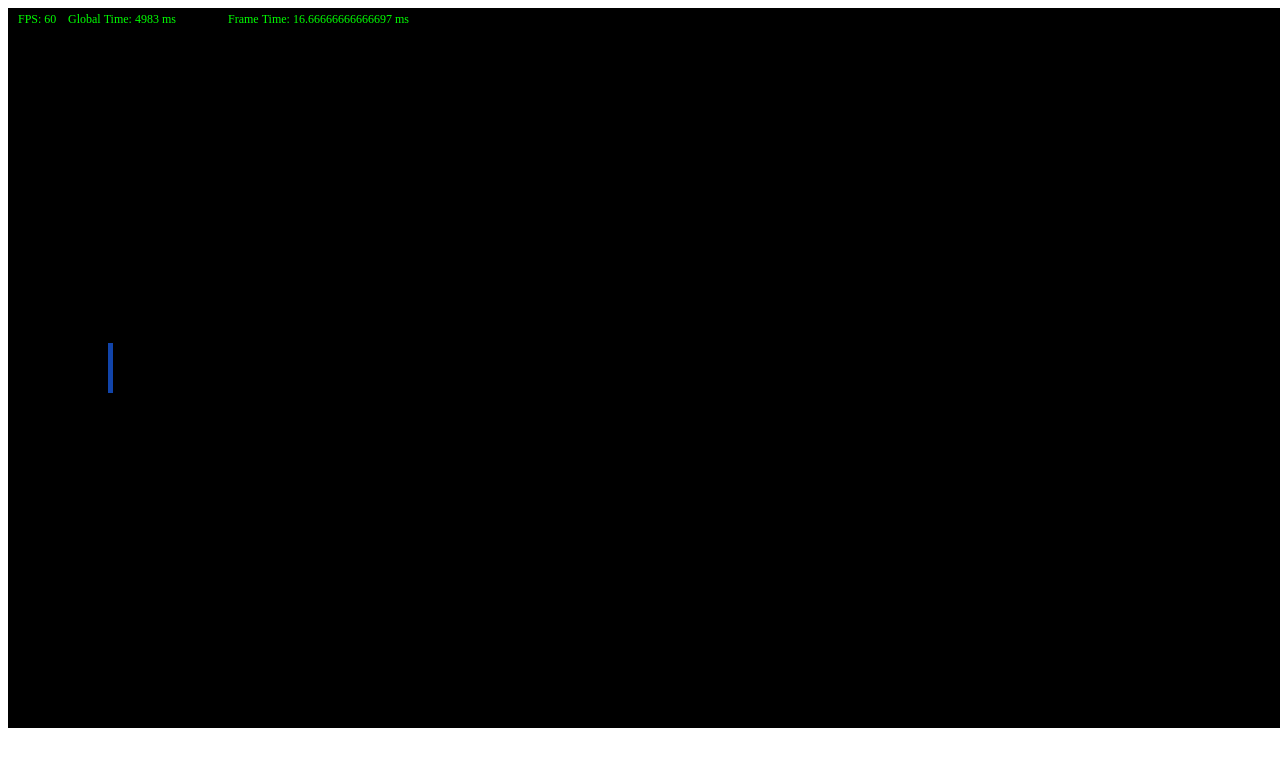
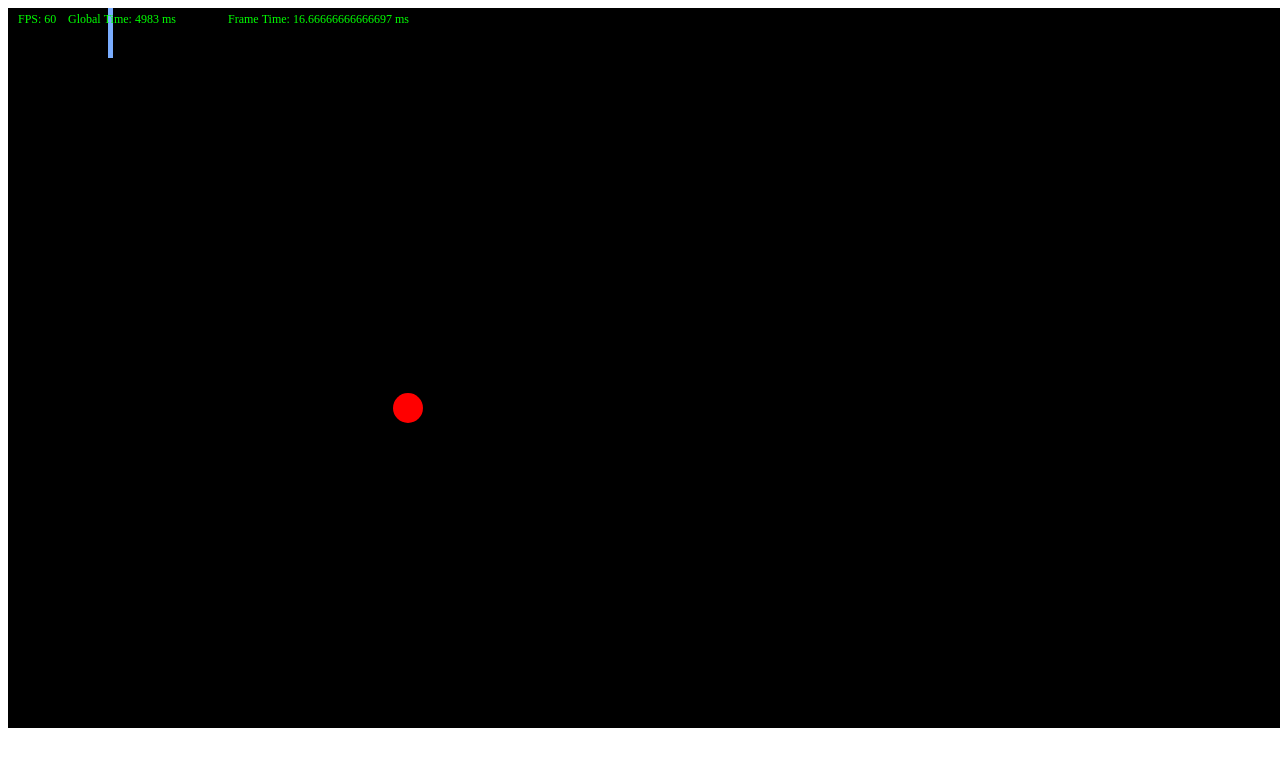
Before and after one commit to redru/NewGame, a website: page index.html in a window 1280 px wide. Drawn offline with Linux system fonts and the light colour scheme.

Commit message:
Update: Added Disk object Technical changes on Geometry, Core and Game Added GameConfiguration file

```diff
--- a/engine/Core.js
+++ b/engine/Core.js
@@ -4,7 +4,7 @@
     const Core = function() {
         this.canvas         = null;
         this.ctx            = null;
-        this.canvasDim      = null;
+        this.canvasDim      = Vec2.Zero();
         this.fps            = 30;
         this.sleepTime      = 1000 / this.fps;
         this.intervalId     = -1;
@@ -22,10 +22,17 @@
         this.sleepTime = configuration.sleepTime ? configuration.sleepTime : 1000 / configuration.fps;
     };
 
-    Core.prototype.initGraphics = function(target) {
+    Core.prototype.initGraphics = function(target, dimension) {
         this.canvas = document.getElementById(target ? target : '2DBoard');
         this.ctx = this.canvas.getContext('2d');
-        this.canvasDim = new Vec2([parseInt(this.canvas.width), parseInt(this.canvas.height)]);
+
+        if (dimension) {
+            this.canvasDim.copy(dimension);
+            this.canvas.width = dimension.x();
+            this.canvas.height = dimension.y();
+        } else {
+            this.canvasDim.copyFromArray([parseInt(this.canvas.width), parseInt(this.canvas.height)]);
+        }
 
         return this.ctx;
     };
--- a/engine/modules/Geometry2D.js
+++ b/engine/modules/Geometry2D.js
@@ -23,15 +23,25 @@
         this._$val[position] += value;
     };
 
+    Vec2.prototype.copy = function(vec) {
+        this.x(vec.x());
+        this.y(vec.y());
+    };
+
+    Vec2.prototype.copyFromArray = function(vec) {
+        this.x(vec[0]);
+        this.y(vec[1]);
+    };
+
     Vec2.X = 0;
     Vec2.Y = 1;
 
     Vec2.Zero = function() {
-        return [0, 0];
+        return new Vec2([0, 0]);
     };
 
     Vec2.One = function() {
-        return [1, 1];
+        return new Vec2([1, 1]);
     };
 
     const Mat22 = function(mat22) {
--- a/index.html
+++ b/index.html
@@ -13,7 +13,9 @@
 <script src="engine/modules/Chrono.js"></script>
 <script src="engine/modules/Geometry2D.js"></script>
 <script src="engine/Core.js"></script>
-<script src="scripts/Character.js"></script>
+<script src="scripts/GameConfiguration.js"></script>
+<script src="scripts/Pj.js"></script>
+<script src="scripts/Disk.js"></script>
 <script src="scripts/Game.js"></script>
 
 </body>
--- /dev/null
+++ b/scripts/Disk.js
@@ -0,0 +1,39 @@
+(function (global) {
+    "use strict";
+
+    let ctx = null;
+    let canvasDim = null;
+
+    const Disk = function() {
+        this.position   = Vec2.Zero();
+        this.size       = Vec2.One();
+        this.color      = new Color(0x0000FF);
+        this.velocity   = new Vec2([0, 500]);
+
+        ctx = Core.GetInstance().ctx;
+        canvasDim = Core.GetInstance().canvasDim;
+    };
+
+    Disk.prototype.configure = function(position, size) {
+        this.position = position;
+        this.size = size;
+    };
+
+    Disk.prototype.setColor = function(hexColor) {
+        this.color.set(hexColor);
+    };
+
+    Disk.prototype.update = function() {
+
+    };
+
+    Disk.prototype.draw = function() {
+        ctx.fillStyle = `rgb(${this.color.get(Color.RED)},${this.color.get(Color.GREEN)},${this.color.get(Color.BLUE)})`;
+        ctx.beginPath();
+        ctx.arc(this.position.x(), this.position.y(), 15, 0, 2 * Math.PI);
+        ctx.fill();
+    };
+
+    global.Disk = Disk;
+
+})(window);
--- a/scripts/Game.js
+++ b/scripts/Game.js
@@ -1,23 +1,46 @@
 (function (global) {
     "use strict";
 
-    let paused = false;
-    let ctx = null;
+    // Vars
+    const updatables = [];
+    const drawables  = [];
 
+    let paused  = false;
+    let ctx     = null;
+
+    // Engine Core initialization
+    // [0] Configuration
+    // [1] Graphics
     let core = Core.GetInstance();
     core.configure({ fps: 60 });
-    ctx = core.initGraphics();
+    ctx = core.initGraphics(null, GameConfiguration.BOARD_DIMENSION);
 
-    let char = new Character();
-    char.configure(new Vec2([100, core.canvasDim.y() / 2 - 25]), new Vec2([5, 50]));
+    // Pj creation and setup
+    let char = new Pj();
+    char.configure(GameConfiguration.PJ_INIT_POSITION, GameConfiguration.PJ_INIT_SIZE);
+    char.setColor(0xFFAD7A);
 
+    updatables.push(char);
+    drawables.push(char);
+
+    // Disk creation and setup
+    let disk = new Disk();
+    disk.configure(new Vec2([400, 400]), GameConfiguration.PJ_INIT_SIZE);
+
+    updatables.push(disk);
+    drawables.push(disk);
+
+    // Set game callback
     core.gameCallback = function() {
-        char.draw();
+        drawables.forEach(object => object.draw());
 
-        if (paused === false) char.update();
+        if (paused === false) {
+            updatables.forEach(object => object.update());
+        }
         else drawPause();
     };
 
+    // Attach global keylistener
     Core.AddKeyListener(keyCode => {
         switch(keyCode) {
             case KeyCodes.ADD:
@@ -33,12 +56,14 @@
         }
     });
 
+    // Draw pause function in case of paused game
     function drawPause() {
         ctx.fillStyle = 'rgb(0, 255, 0)';
         ctx.font = '48px serif';
         ctx.fillText('PAUSED', core.canvasDim.x() / 2 - 144, core.canvasDim.y() / 2);
     }
 
+    // Start engine
     core.start(true);
 
 })(window);
--- /dev/null
+++ b/scripts/GameConfiguration.js
@@ -0,0 +1,12 @@
+(function (global) {
+    "use strict";
+    const core = Core.GetInstance();
+
+    global.GameConfiguration = {
+        BOARD_DIMENSION     : new Vec2([1280, 720]),
+
+        PJ_INIT_SIZE        : new Vec2([5, 50]),
+        PJ_INIT_POSITION    : new Vec2([100, core.canvasDim.y() / 2 - 25])
+    };
+
+})(window);
--- a/scripts/Character.js
+++ b/scripts/Pj.js
@@ -4,9 +4,9 @@
     let ctx = null;
     let canvasDim = null;
 
-    const Character = function() {
+    const Pj = function() {
         this.position   = Vec2.Zero();
-        this.size       = Vec2.Zero();
+        this.size       = Vec2.One();
         this.color      = new Color(0xAA4411);
         this.velocity   = new Vec2([0, 500]);
 
@@ -14,16 +14,16 @@
         canvasDim = Core.GetInstance().canvasDim;
     };
 
-    Character.prototype.configure = function(position, size) {
-        this.position = position;
-        this.size = size;
+    Pj.prototype.configure = function(position, size) {
+        this.position.copy(position);
+        this.size.copy(size);
     };
 
-    Character.prototype.setColor = function(hexColor) {
+    Pj.prototype.setColor = function(hexColor) {
         this.color.set(hexColor);
     };
 
-    Character.prototype.update = function() {
+    Pj.prototype.update = function() {
         if (Core.IsKeyPressed(KeyCodes.E)) this.position.increment(Vec2.Y, this.velocity.y() * Core.frameTime / 1000);
         if (Core.IsKeyPressed(KeyCodes.Q)) this.position.increment(Vec2.Y, -(this.velocity.y() * Core.frameTime / 1000));
 
@@ -31,11 +31,11 @@
         else if (this.position.y() + this.size.y() > canvasDim.y()) this.position.y(canvasDim.y() - this.size.y());
     };
 
-    Character.prototype.draw = function() {
+    Pj.prototype.draw = function() {
         ctx.fillStyle = `rgb(${this.color.get(Color.RED)},${this.color.get(Color.GREEN)},${this.color.get(Color.BLUE)})`;
         ctx.fillRect(this.position.x(), this.position.y(), this.size.x(), this.size.y());
     };
 
-    global.Character = Character;
+    global.Pj = Pj;
 
 })(window);
```
